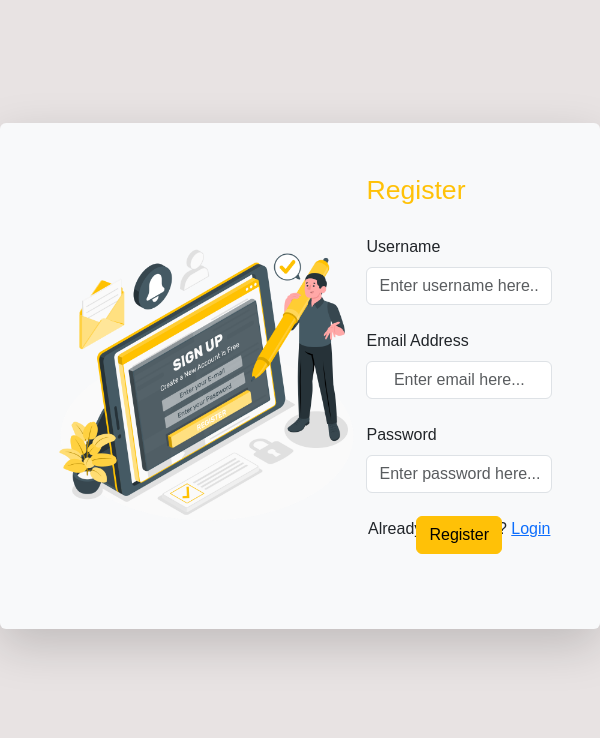
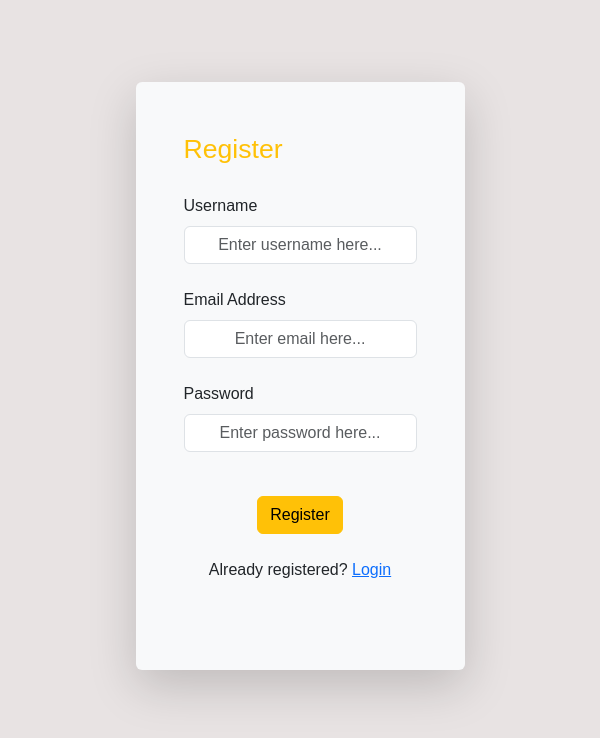
Before and after one commit to Tharindu-Nuwan/todo-app-frontend-react, a React (Vite) app: page /signup in a window 600 px wide. Shown: the top 738 px of the page. Built offline with nearby package versions, Linux system fonts and the light colour scheme; a web font is replaced by a local one.

Commit message:
Implement media queries to login forms

```diff
--- a/index.html
+++ b/index.html
@@ -2,7 +2,7 @@
 <html lang="en">
   <head>
     <meta charset="UTF-8" />
-    <link rel="icon" type="image/svg+xml" href="/vite.svg" />
+    <link rel="icon" type="image/svg+xml" href="" />
     <meta name="viewport" content="width=device-width, initial-scale=1.0" />
 
     <link rel="preconnect" href="https://fonts.googleapis.com" />
--- a/src/components/login/Login.css
+++ b/src/components/login/Login.css
@@ -10,3 +10,13 @@
   form {
     background-color: rgba(224, 218, 218, 0.74);
   }
+
+  @media screen and (min-width: 481px) and (max-width: 720px) {
+    .image-container {
+      display: none;
+    }
+
+    .btn {
+      position: relative;
+    }
+  }
--- a/src/components/signup/Signup.css
+++ b/src/components/signup/Signup.css
@@ -10,3 +10,13 @@
   form {
     background-color: rgba(224, 218, 218, 0.74);
   }
+
+  @media screen and (min-width: 481px) and (max-width: 720px) {
+    .image-container {
+      display: none;
+    }
+
+    .btn {
+      position: relative;
+    }
+  }
```
